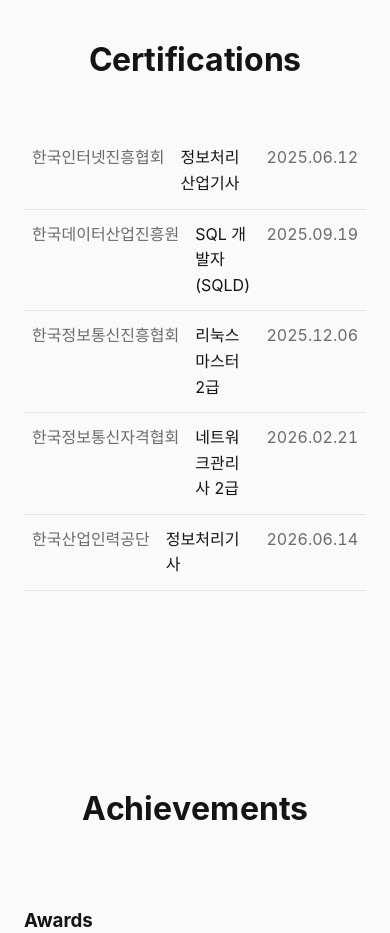
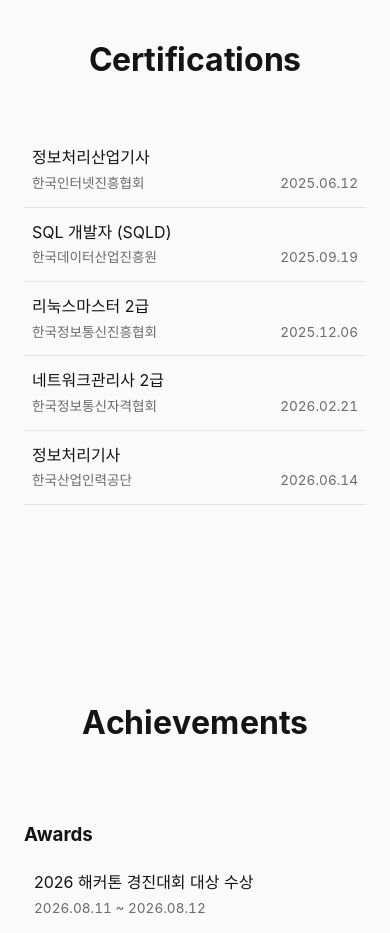
Before and after one commit to ssenu/My-Portfolio-Site, an Astro site: page / in a window 390 px wide. Shown: the part 1980-2913 px from the top of the page. Built offline with nearby package versions, Linux system fonts and the light colour scheme; Astro itself is replaced by a stand-in of ours.

Commit message:
style: 모바일 자격증 목록을 2단(이름/기관·날짜) 레이아웃으로 개선

```diff
--- a/src/components/Certifications.astro
+++ b/src/components/Certifications.astro
@@ -25,5 +25,11 @@ const certs = await getCollection('certifications');
   .issuer { color: var(--muted); }
   .name { flex: 1; }
   .date { color: var(--muted); font-variant-numeric: tabular-nums; }
-  @media (max-width: 560px) { .cert-list li { flex-wrap: wrap; } }
+  /* 모바일: 자격증명 한 줄, 그 아래 발급기관·날짜를 작은 글씨로 */
+  @media (max-width: 560px) {
+    .cert-list li { display: grid; grid-template-columns: 1fr auto; gap: 2px 12px; }
+    .name { grid-row: 1; grid-column: 1 / -1; }
+    .issuer { grid-row: 2; grid-column: 1; font-size: 0.85rem; }
+    .date { grid-row: 2; grid-column: 2; font-size: 0.85rem; }
+  }
 </style>
```
